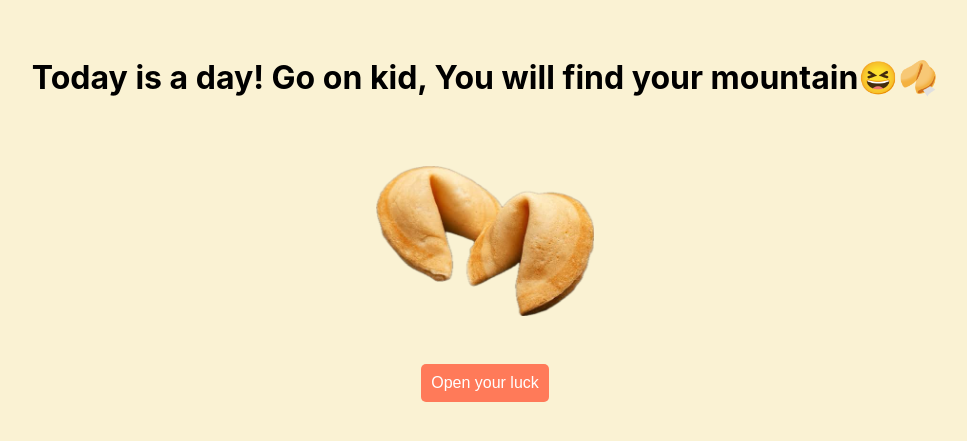
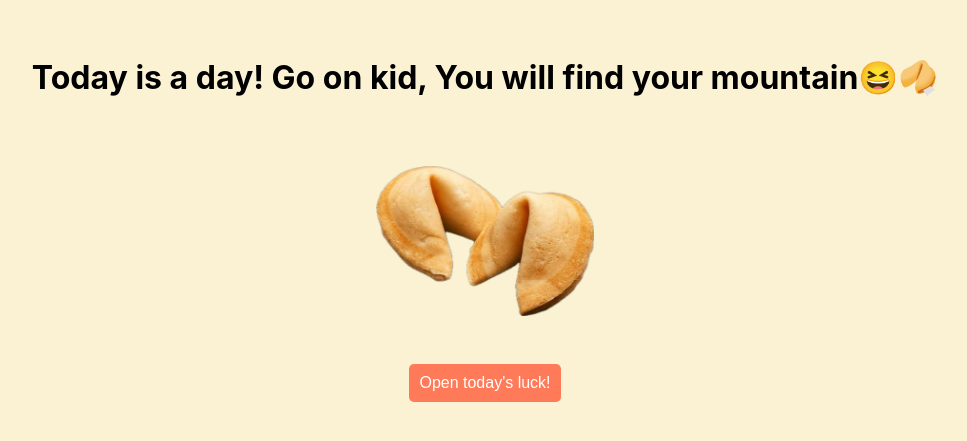
Before and after one commit to lenayoo/hellomyday, a React (Create React App) app: page / in a window 1280 px wide. Shown: the part 181-622 px from the top of the page, without its empty margins (155-1122 px from the left). Built offline with nearby package versions, Linux system fonts and the light colour scheme.

Commit message:
change sentence

```diff
--- a/src/App.js
+++ b/src/App.js
@@ -20,7 +20,7 @@ function App() {
       <img src={cookie} alt="main" className="cookie" />
       <div>
         <button className="btn-cookie" onClick={randomFortune}>
-          Open your luck
+          Open today's luck!
         </button>
       </div>
       {todayFortune && <div className="text-cookie">{todayFortune}</div>}
```
